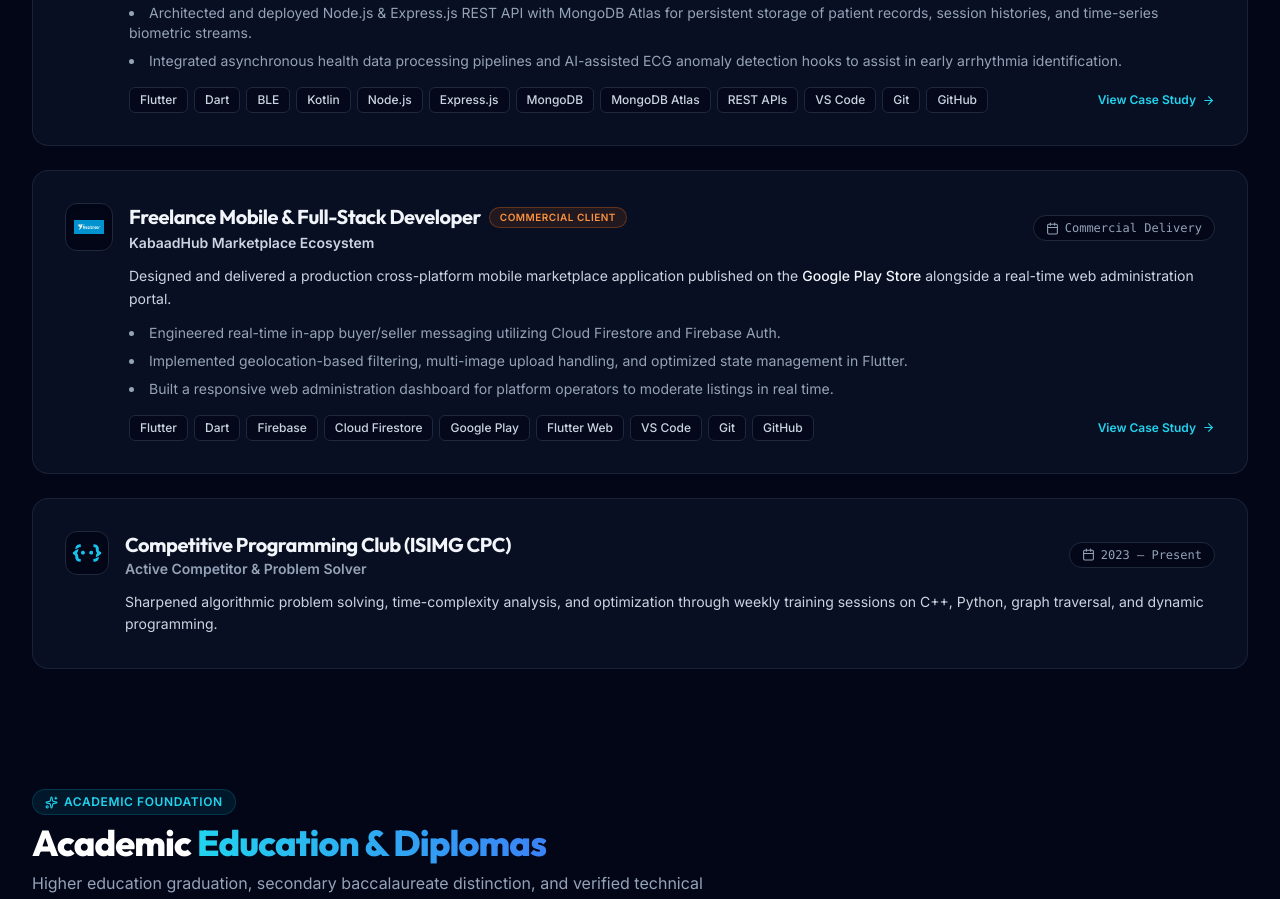
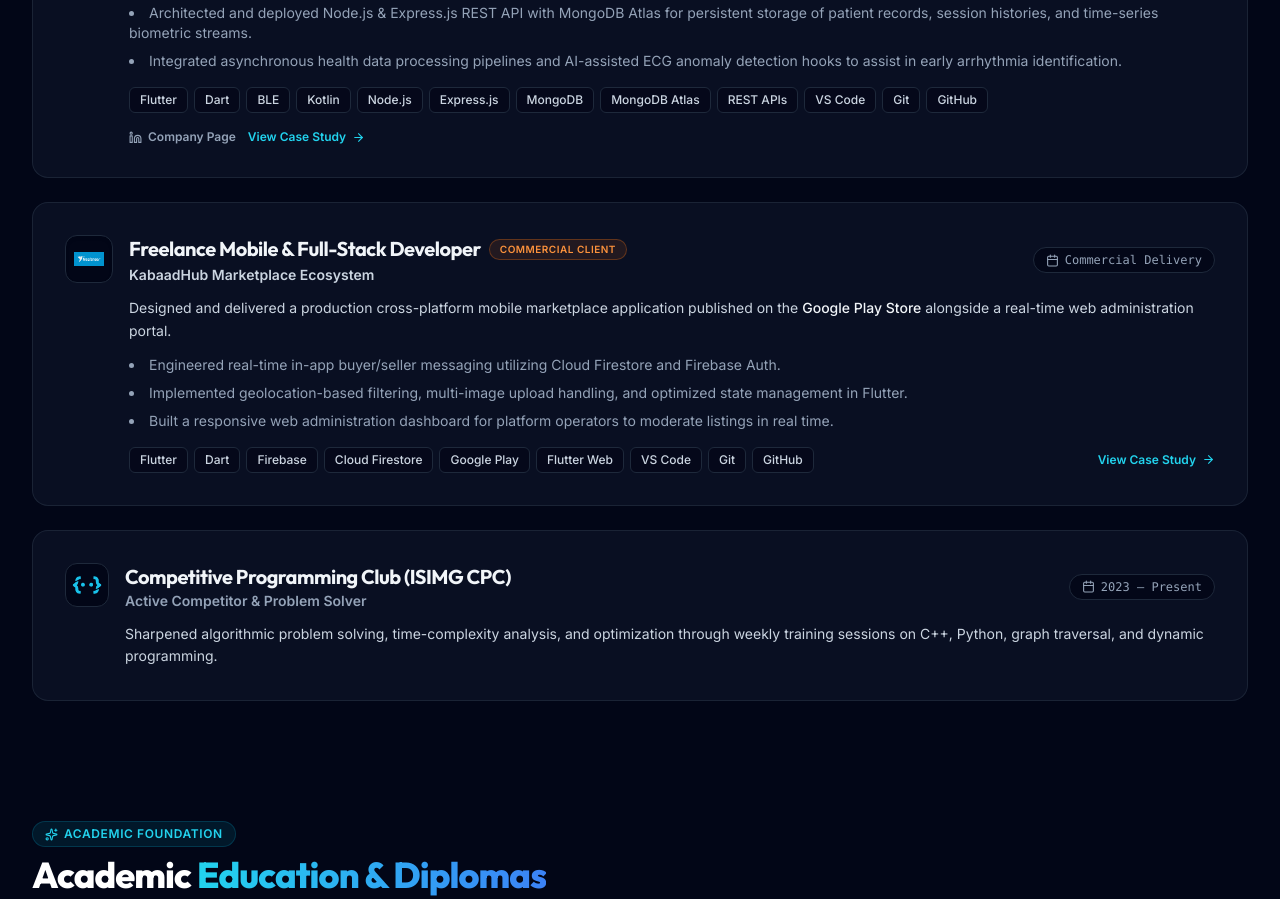
Before and after one commit to SoufyanRachdi/my_portfolio, a React (Vite) app: page / in a window 1280 px wide. Shown: the part 3480-4379 px from the top of the page. Built offline with nearby package versions, Linux system fonts and the light colour scheme.

Commit message:
feat(caredify): add company LinkedIn profile links across experience section and project detail view

```diff
--- a/src/components/ExperienceSection.jsx
+++ b/src/components/ExperienceSection.jsx
@@ -1,4 +1,4 @@
-import { Briefcase, Trophy, Calendar, ArrowRight, Sparkles } from 'lucide-react';
+import { Briefcase, Trophy, Calendar, ArrowRight, Sparkles, Linkedin } from 'lucide-react';
 import { Link } from 'react-router-dom';
 
 export default function ExperienceSection() {
@@ -79,6 +79,17 @@ export default function ExperienceSection() {
                   ))}
                 </div>
 
+                <div className="flex items-center gap-3">
+                  <a
+                    href="https://www.linkedin.com/company/caredify-396/posts/?feedView=all"
+                    target="_blank"
+                    rel="noopener noreferrer"
+                    className="inline-flex items-center gap-1.5 text-xs font-semibold text-slate-400 hover:text-cyan-400 transition-colors"
+                    aria-label="View Caredify company profile on LinkedIn (opens in new tab)"
+                  >
+                    <Linkedin size={13} />
+                    <span>Company Page</span>
+                  </a>
                   <Link
                     to="/projects/caredify"
                     className="inline-flex items-center gap-1.5 text-xs font-semibold text-cyan-400 hover:text-cyan-300 transition-colors"
@@ -86,6 +97,7 @@ export default function ExperienceSection() {
                     <span>View Case Study</span>
                     <ArrowRight size={13} />
                   </Link>
+                </div>
               </div>
             </div>
           </div>
--- a/src/pages/ProjectDetail.jsx
+++ b/src/pages/ProjectDetail.jsx
@@ -1,6 +1,6 @@
 import { useState, useEffect } from 'react';
 import { useParams, Link, useNavigate } from 'react-router-dom';
-import { ArrowLeft, Github, ExternalLink, Play, Download, X, ChevronLeft, ChevronRight, CheckCircle2, Layers, ShieldCheck, Network, Box } from 'lucide-react';
+import { ArrowLeft, Github, ExternalLink, Play, Download, X, ChevronLeft, ChevronRight, CheckCircle2, Layers, ShieldCheck, Network, Box, Linkedin } from 'lucide-react';
 import { projects } from '../utils/projects';
 import { getTechLogo } from '../utils/techLogos';
 
@@ -201,6 +201,17 @@ export default function ProjectDetail() {
               >
                 <Github size={14} />
                 <span>Source Code</span>
+              </a>
+            )}
+            {project.linkedin && (
+              <a
+                href={project.linkedin}
+                target="_blank"
+                rel="noopener noreferrer"
+                className="inline-flex items-center gap-2 px-4 py-2 rounded-xl bg-slate-800 hover:bg-slate-700 text-slate-200 border border-slate-700 font-semibold text-xs transition-all focus-visible:ring-2 focus-visible:ring-cyan-400 focus-visible:outline-none"
+              >
+                <Linkedin size={14} className="text-cyan-400" />
+                <span>Company on LinkedIn</span>
               </a>
             )}
           </div>
```
Lines whose indentation alone changed are shown as unchanged.
